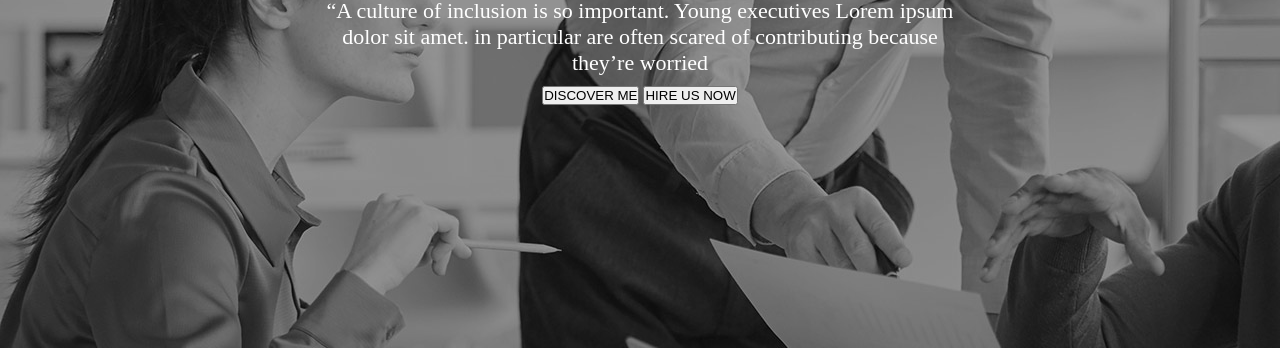
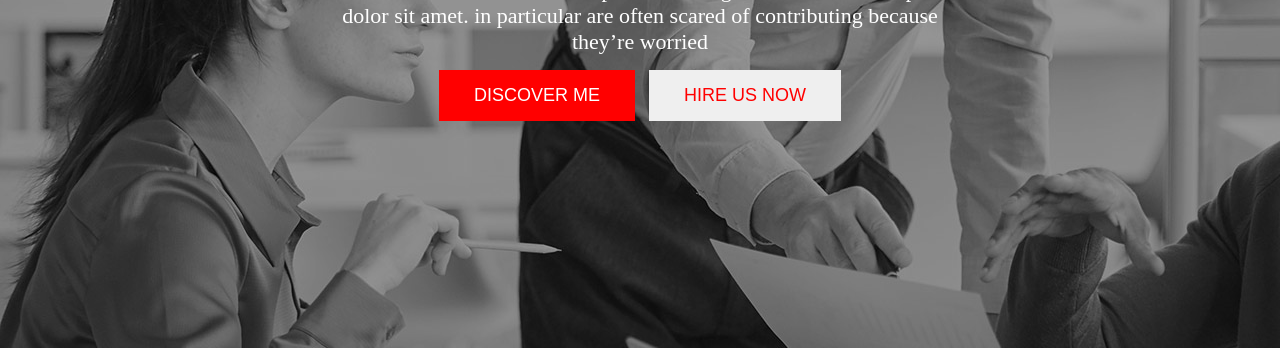
Before and after one commit to SaAbdullah131/Digital_Agency_website, a plain HTML site: page index.html in a window 1280 px wide. Shown: the part 541-889 px from the top of the page. Drawn offline with Linux system fonts and the light colour scheme.

Commit message:
banner section work done

```diff
--- a/index.html
+++ b/index.html
@@ -28,8 +28,8 @@
             <h1 class="banner-title"><span class="primary-color">Digital</span> Agency You <br> Can Rely Upon !</h1>
             <p class="description">“A culture of inclusion is so important. Young executives Lorem ipsum dolor sit amet. in particular are often scared of contributing because they’re worried</p>
             <div class="buttons">
-                <button>DISCOVER ME</button>
-                <button>HIRE US NOW</button>
+                <button class="btn-discover btn">DISCOVER ME</button>
+                <button class="btn-hire btn">HIRE US NOW</button>
             </div>
         </div>
     </div>
--- a/style.css
+++ b/style.css
@@ -1,26 +1,4 @@
-/* *{
-margin:0px;
-padding:0px;
-}
-.nav-container {
-    display: flex;
-    padding:20px;
-    justify-content: space-around;
-    background-color: #9b9898;
-    color:white;
-}
-.items{
-    display: flex;
-    list-style: none;
-    justify-content: space-around;
 
-}
-.item {
-    font-size: 21px;
-    font-weight: bold;
-    padding:5px;
-    margin-right: 10px;
-} */
 * {
      margin:0px;
      padding:0px;
@@ -68,3 +46,17 @@ padding:0px;
     margin:0 auto;
     padding:10px;
 }
+/* working with two button  */
+.btn {
+    padding:15px 35px;
+    border: none;
+    font-size: 18px;
+    margin:5px;
+}
+.btn-discover {
+    background-color: red;
+    color: white;
+}
+.btn-hire {
+    color: red;
+}
```
